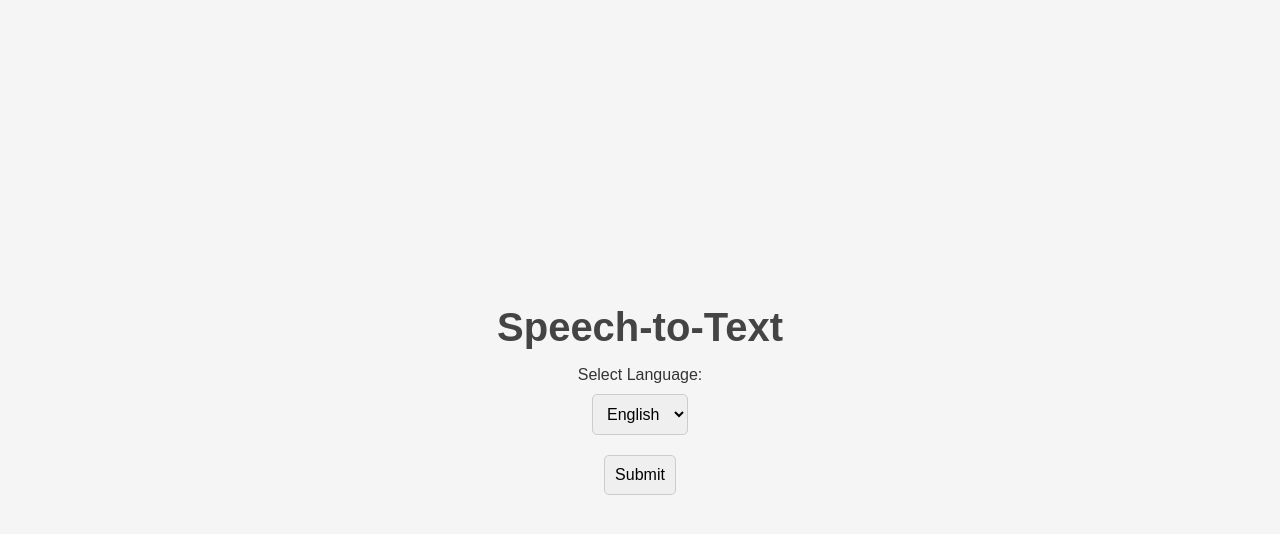
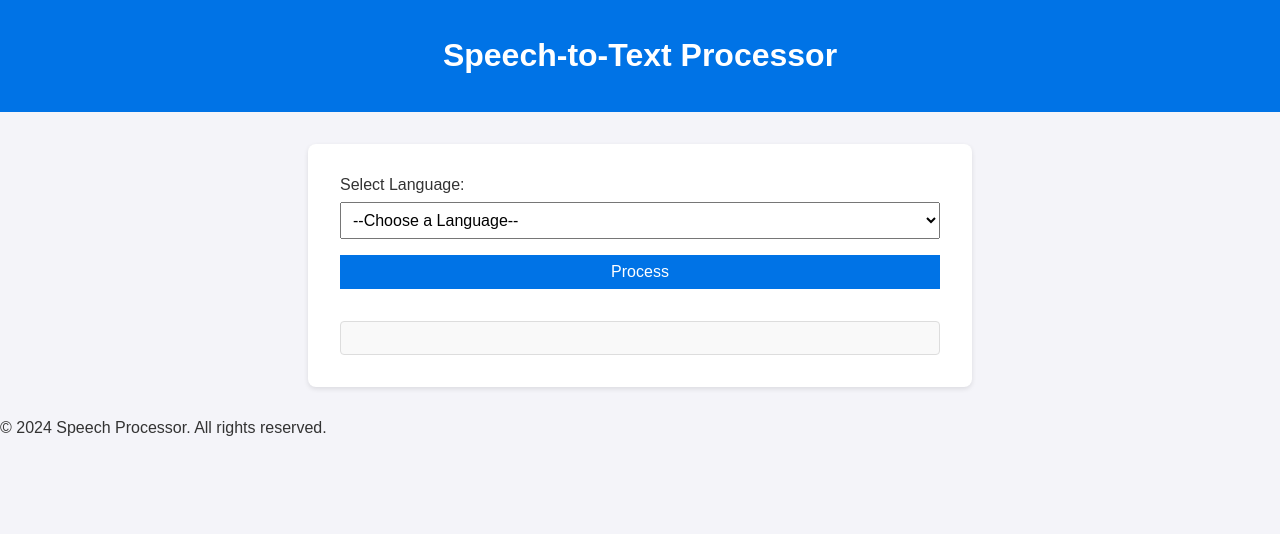
Before and after one commit to Shyamnair488/Speech-to-Text, a website: page public/index.html in a window 1280 px wide. Drawn offline with Linux system fonts and the light colour scheme.

Commit message:
Description of your changes

```diff
--- a/public/index.html
+++ b/public/index.html
@@ -1,81 +1,38 @@
 <!DOCTYPE html>
 <html lang="en">
-
 <head>
   <meta charset="UTF-8">
   <meta name="viewport" content="width=device-width, initial-scale=1.0">
-  <title>Speech-to-Text</title>
-  <style>
-    body {
-      font-family: Arial, sans-serif;
-      background-color: #f5f5f5;
-      color: #333;
-      display: flex;
-      flex-direction: column;
-      align-items: center;
-      justify-content: center;
-      height: 100vh;
-      margin: 0;
-    }
-
-    h1 {
-      font-size: 2.5rem;
-      color: #444;
-      margin-bottom: 1rem;
-    }
-
-    select, button {
-      padding: 10px;
-      margin: 10px;
-      font-size: 1rem;
-      border: 1px solid #ccc;
-      border-radius: 5px;
-    }
-
-    #output {
-      margin-top: 1rem;
-      font-size: 1.2rem;
-      color: #444;
-    }
-  </style>
+  <title>Speech Processing</title>
+  <link rel="stylesheet" href="/style.css">
 </head>
-
 <body>
-  <h1>Speech-to-Text</h1>
-  <label for="language">Select Language:</label>
-  <select id="language">
-    <option value="en">English</option>
-    <option value="hi">Hindi</option>
-    <option value="bn">Bengali</option>
-    <!-- Add other languages as needed -->
-  </select>
-  <button onclick="processSpeech()">Submit</button>
-  <div id="output"></div>
-
-  <script>
-    async function processSpeech() {
-      const language = document.getElementById("language").value;
-      const output = document.getElementById("output");
-
-      try {
-        const response = await fetch("/api/process_speech", {
-          method: "POST",
-          headers: { "Content-Type": "application/json" },
-          body: JSON.stringify({ language }),
-        });
-
-        const data = await response.json();
-
-        if (response.ok) {
-          output.textContent = `Recognized Text: ${data.text}`;
-        } else {
-          output.textContent = `Error: ${data.error}`;
-        }
-      } catch (error) {
-        output.textContent = "Error: Unable to process speech.";
-      }
-    }
-  </script>
+  <header>
+    <h1>Speech-to-Text Processor</h1>
+  </header>
+  <main>
+    <form id="speechForm">
+      <label for="language">Select Language:</label>
+      <select id="language" name="language" required>
+        <option value="">--Choose a Language--</option>
+        <option value="en">English</option>
+        <option value="hi">Hindi</option>
+        <option value="bn">Bengali</option>
+        <option value="te">Telugu</option>
+        <option value="ml">Malayalam</option>
+        <option value="ta">Tamil</option>
+        <option value="mr">Marathi</option>
+        <option value="gu">Gujarati</option>
+        <option value="kn">Kannada</option>
+        <option value="pa">Punjabi</option>
+      </select>
+      <button type="submit">Process</button>
+    </form>
+    <div id="response"></div>
+  </main>
+  <footer>
+    <p>&copy; 2024 Speech Processor. All rights reserved.</p>
+  </footer>
+  <script src="/script.js"></script>
 </body>
-
 </html>
--- /dev/null
+++ b/public/script.js
@@ -0,0 +1,26 @@
+document.getElementById("speechForm").addEventListener("submit", async (event) => {
+    event.preventDefault();
+
+    const language = document.getElementById("language").value;
+    const responseDiv = document.getElementById("response");
+
+    responseDiv.textContent = "Processing your request...";
+
+    try {
+      const response = await fetch("/api/process_speech", {
+        method: "POST",
+        headers: { "Content-Type": "application/json" },
+        body: JSON.stringify({ language }),
+      });
+
+      const data = await response.json();
+
+      if (response.ok) {
+        responseDiv.textContent = data.text;
+      } else {
+        responseDiv.textContent = `Error: ${data.error}`;
+      }
+    } catch (error) {
+      responseDiv.textContent = "An error occurred. Please try again.";
+    }
+  });
--- /dev/null
+++ b/public/style.css
@@ -0,0 +1,59 @@
+body {
+    font-family: Arial, sans-serif;
+    margin: 0;
+    padding: 0;
+    background-color: #f4f4f9;
+    color: #333;
+  }
+
+  header {
+    background: #0073e6;
+    color: white;
+    padding: 1rem 0;
+    text-align: center;
+  }
+
+  main {
+    margin: 2rem auto;
+    width: 80%;
+    max-width: 600px;
+    background: #fff;
+    padding: 2rem;
+    border-radius: 8px;
+    box-shadow: 0 2px 5px rgba(0, 0, 0, 0.1);
+  }
+
+  form {
+    display: flex;
+    flex-direction: column;
+  }
+
+  label {
+    margin-bottom: 0.5rem;
+  }
+
+  select,
+  button {
+    margin-bottom: 1rem;
+    padding: 0.5rem;
+    font-size: 1rem;
+  }
+
+  button {
+    background: #0073e6;
+    color: white;
+    border: none;
+    cursor: pointer;
+  }
+
+  button:hover {
+    background: #005bb5;
+  }
+
+  #response {
+    margin-top: 1rem;
+    padding: 1rem;
+    border: 1px solid #ddd;
+    border-radius: 4px;
+    background: #f9f9f9;
+  }
```
Also changed, not shown: api/processSpeech.js (+7 -12 lines), vercel.json.
